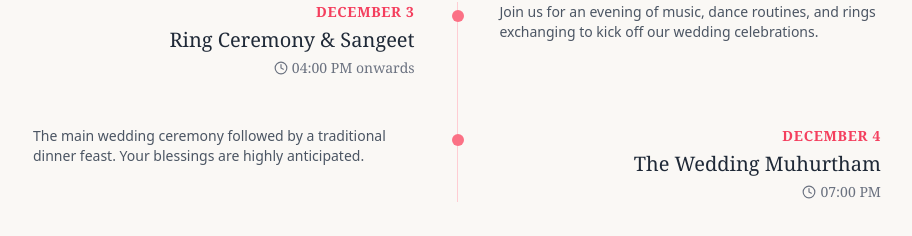
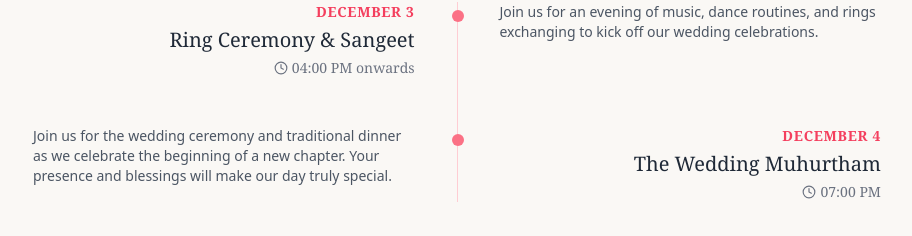
Before and after one commit to bhavishya31/Wedding-invite-december, a Next.js app: page / in a window 1280 px wide. Shown: the part 1298-1534 px from the top of the page, without its empty margins (183-1095 px from the left). Built offline with nearby package versions, Linux system fonts and the light colour scheme.

Commit message:
Update page.js

```diff
--- a/app/page.js
+++ b/app/page.js
@@ -155,7 +155,7 @@ export default function WeddingInvite() {
             </div>
             <div className="hidden md:block w-[10%] order-2"></div>
             <div className="pl-10 md:pl-0 md:w-[45%] mt-2 md:mt-0 text-gray-600 font-sans text-sm order-3 md:order-1">
-              The main wedding ceremony followed by a traditional dinner feast. Your blessings are highly anticipated.
+              Join us for the wedding ceremony and traditional dinner as we celebrate the beginning of a new chapter. Your presence and blessings will make our day truly special.
             </div>
           </motion.div>
         </div>
```
